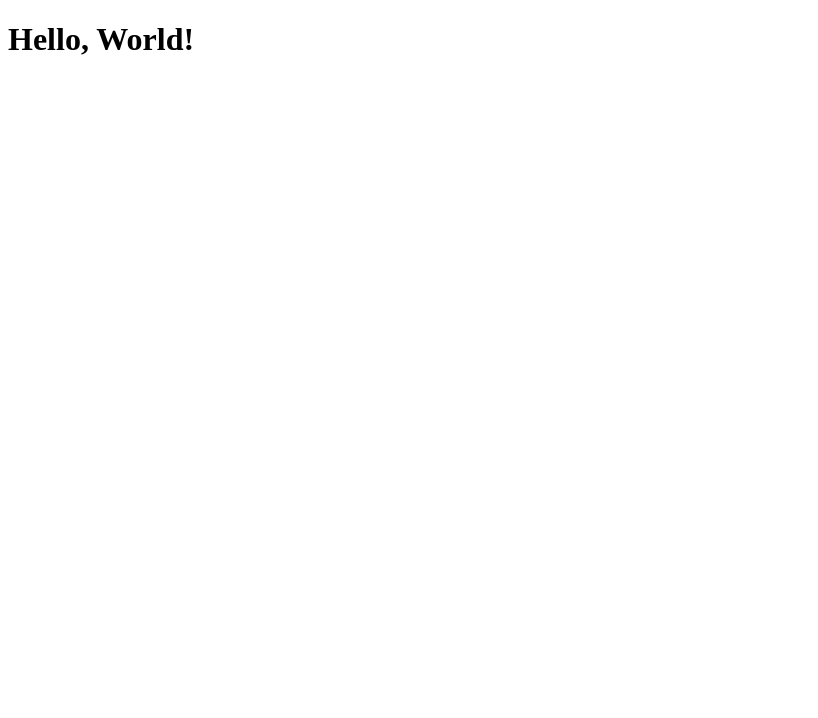
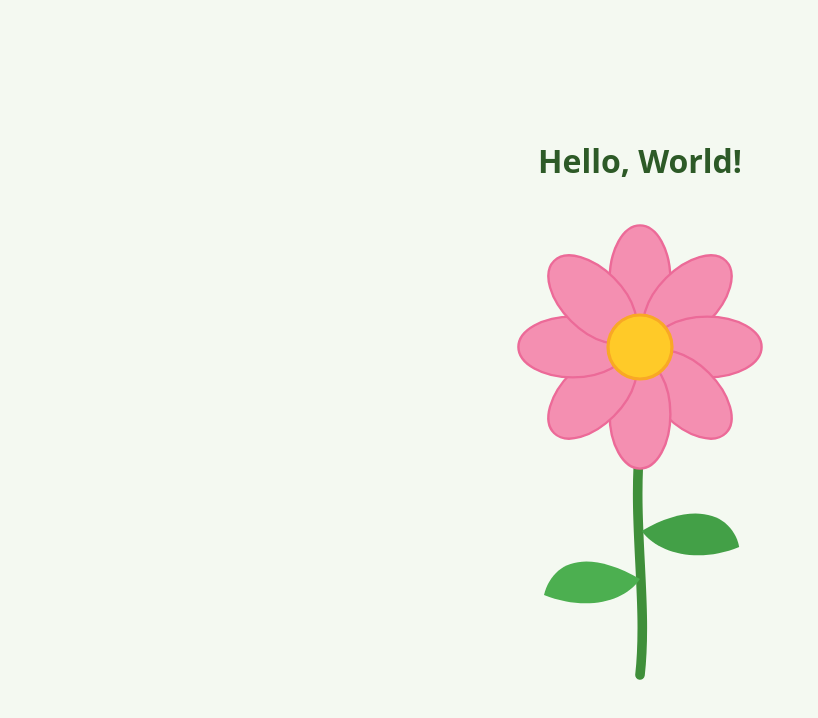
Before and after one commit to huikinmeng-lgtm/haze-tracker, a plain HTML site: page index.html in a window 1280 px wide. Shown: the whole page, without its empty margins (0-818 px from the left). Drawn offline with Linux system fonts and the light colour scheme.

Commit message:
Draw a flower on the hello world page
Co-Authored-By: Claude Sonnet 5.5 <noreply@anthropic.com>
Claude-Session: https://claude.ai/code/session_014jrvJP3bFhy79SvpStdPF5

```diff
--- a/index.html
+++ b/index.html
@@ -4,8 +4,43 @@
   <meta charset="UTF-8">
   <meta name="viewport" content="width=device-width, initial-scale=1.0">
   <title>Hello, World</title>
+  <style>
+    body {
+      margin: 0;
+      min-height: 100vh;
+      display: flex;
+      flex-direction: column;
+      align-items: center;
+      justify-content: center;
+      background: #f4f9f1;
+      font-family: system-ui, sans-serif;
+      color: #2d5a27;
+    }
+    svg { width: min(320px, 80vw); height: auto; }
+  </style>
 </head>
 <body>
   <h1>Hello, World!</h1>
+  <svg viewBox="0 0 200 300" xmlns="http://www.w3.org/2000/svg" role="img" aria-label="A pink flower">
+    <!-- stem -->
+    <path d="M100 150 C95 200 105 250 100 295" stroke="#3f8f3a" stroke-width="6" fill="none" stroke-linecap="round"/>
+    <!-- leaves -->
+    <path d="M100 235 C65 215 45 225 40 245 C65 255 90 250 100 235Z" fill="#4caf50"/>
+    <path d="M101 205 C135 185 158 195 162 215 C138 225 112 220 101 205Z" fill="#43a047"/>
+    <!-- petals -->
+    <g transform="translate(100 90)" fill="#f48fb1" stroke="#ec6a98" stroke-width="1.5">
+      <ellipse cx="0" cy="-42" rx="19" ry="34"/>
+      <ellipse cx="0" cy="-42" rx="19" ry="34" transform="rotate(45)"/>
+      <ellipse cx="0" cy="-42" rx="19" ry="34" transform="rotate(90)"/>
+      <ellipse cx="0" cy="-42" rx="19" ry="34" transform="rotate(135)"/>
+      <ellipse cx="0" cy="-42" rx="19" ry="34" transform="rotate(180)"/>
+      <ellipse cx="0" cy="-42" rx="19" ry="34" transform="rotate(225)"/>
+      <ellipse cx="0" cy="-42" rx="19" ry="34" transform="rotate(270)"/>
+      <ellipse cx="0" cy="-42" rx="19" ry="34" transform="rotate(315)"/>
+    </g>
+    <!-- center -->
+    <circle cx="100" cy="90" r="20" fill="#ffca28"/>
+    <circle cx="100" cy="90" r="20" fill="none" stroke="#f9a825" stroke-width="2"/>
+  </svg>
 </body>
 </html>
```
